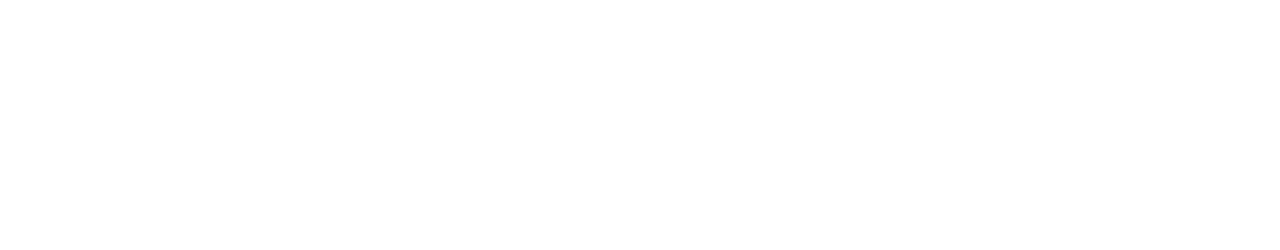
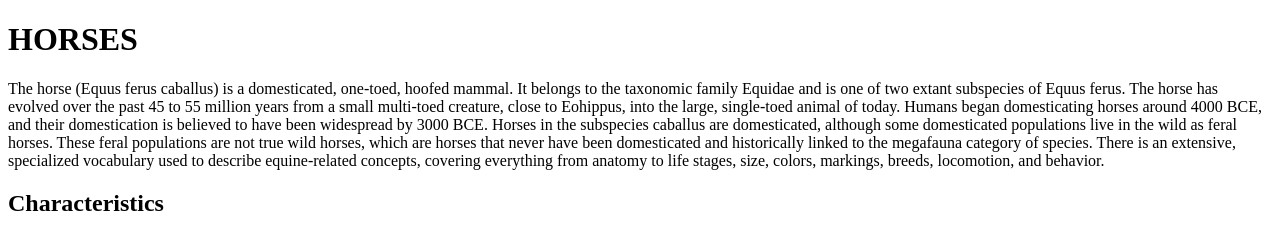
Before and after one commit to Ale-co-mo/DU2---Exercise-1---basic-HTML, a plain HTML site: page index.html in a window 1280 px wide. Drawn offline with Linux system fonts and the light colour scheme.

Commit message:
Body created

```diff
--- a/index.html
+++ b/index.html
@@ -7,6 +7,24 @@
     <link rel="shortcut icon" href="./img/favicon.ico" type="image/x-icon">
 </head>
 <body>
+    <h1>HORSES</h1>
+    <p>The horse (Equus ferus caballus) is a domesticated, one-toed,
+        hoofed mammal. It belongs to the taxonomic family Equidae and is
+        one of two extant subspecies of Equus ferus. The horse has evolved
+        over the past 45 to 55 million years from a small multi-toed creature,
+         close to Eohippus, into the large, single-toed animal of today.
+         Humans began domesticating horses around 4000 BCE, and their domestication
+         is believed to have been widespread by 3000 BCE. Horses in the subspecies
+         caballus are domesticated, although some domesticated populations live in
+         the wild as feral horses. These feral populations are not true wild horses,
+         which are horses that never have been domesticated and historically linked
+         to the megafauna category of species. There is an extensive, specialized
+         vocabulary used to describe equine-related concepts, covering everything from
+         anatomy to life stages, size, colors, markings, breeds, locomotion, and behavior.
+    </p>
+    <h2>Characteristics</h2>
+
+
 
 </body>
 </html>
```
